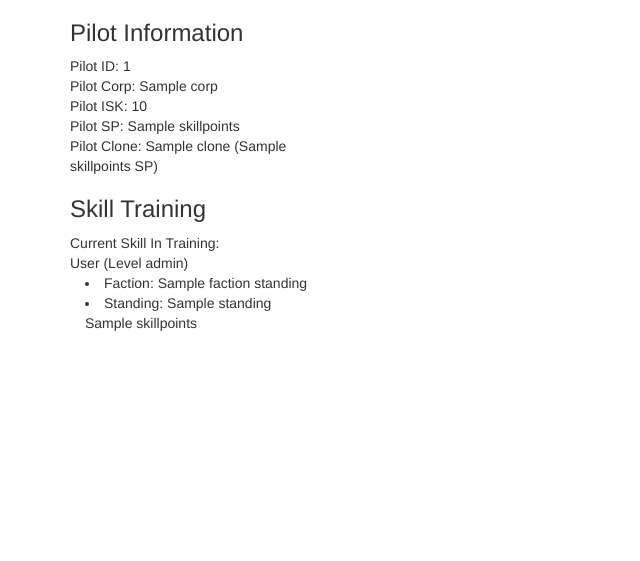
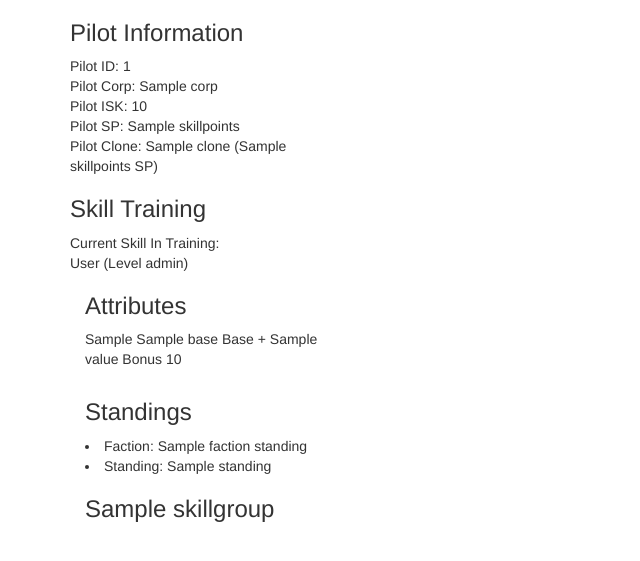
Before and after one commit to hbbtstar/PyHq, a Django app: template PyHq/apps/characterscreen/templates/characteroverview.html in a window 1280 px wide. Shown: the top 561 px of the page, without its empty margins (0-640 px from the left). Run offline with Django 3.2, Linux system fonts and the light colour scheme; the template is opened without the code that fills it: most values are stand-ins (such as "Sample title", 1, 10 or a date in 2020); some libraries are stand-ins or nearby versions.

Commit message:
started putting in skill display stuff

```diff
--- a/PyHq/apps/characterscreen/templates/characteroverview.html
+++ b/PyHq/apps/characterscreen/templates/characteroverview.html
@@ -21,17 +21,37 @@
 
             </div>
         </div>
+        <div class="col-md-6">
+            <h3>Attributes</h3>
+            {% for attrib_key, attrib_value in char_sheet.attributes.items %}
+                <p> {{ attrib_key|capfirst }} {{ attrib_value.base }}
+                    Base + {{ attrib_value.bonus.value }} Bonus {{ attrib_value.total }}</p>
+            {% endfor %}
+        </div>
 
 
     <div class="col-md-8">
+    <h3> Standings </h3>
 {% for o in faction_standings %}
     <li>Faction: {{ o.name }} </li>
     <li>Standing: {{ o.standing }}</li>
-    <p>{{ char_sheet.clone.skillpoints }}</p>
 {%  endfor %}
 
+       {% for group_id, group_name in skillgroups.items %}
+    <h3>{{ group_name }} </h3>
+        {% for s in char_sheet.skills %}
+            {% if s.id in group_name %}
+            <p>Name: {{ s.name }}, SP{{ s.skillpoints }}, Level: {{ s.level }} </p>
+            {% endif %}
+        {% endfor %}
+        {% endfor %}
 
 
+</div>
+<div class="row">
+    <div class="col-md-8">
+
+        </div>
 </div>
 </div>
 
```
Also changed, not shown: PyHq/apps/characterscreen/views.py (+20 -3 lines).
